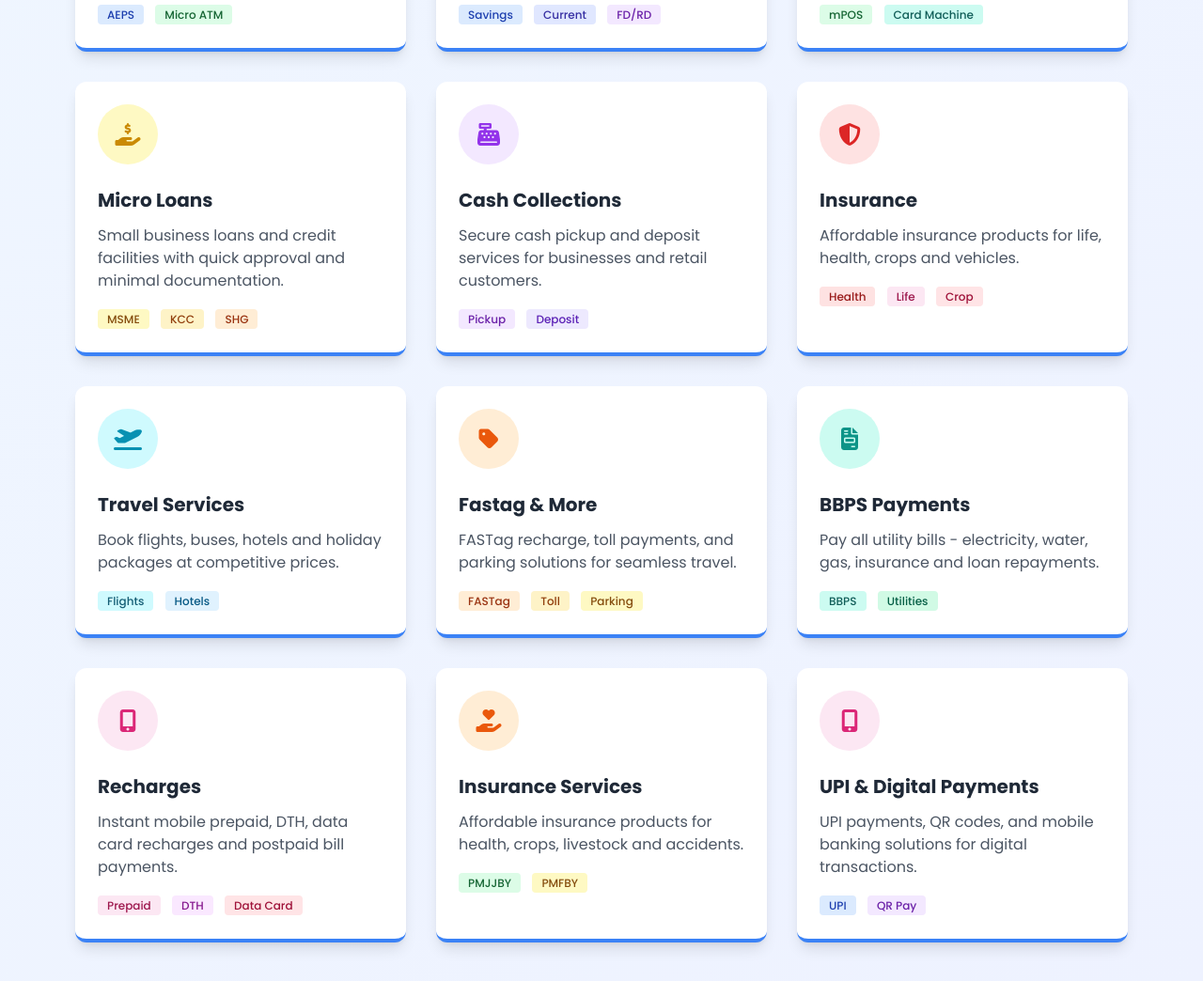
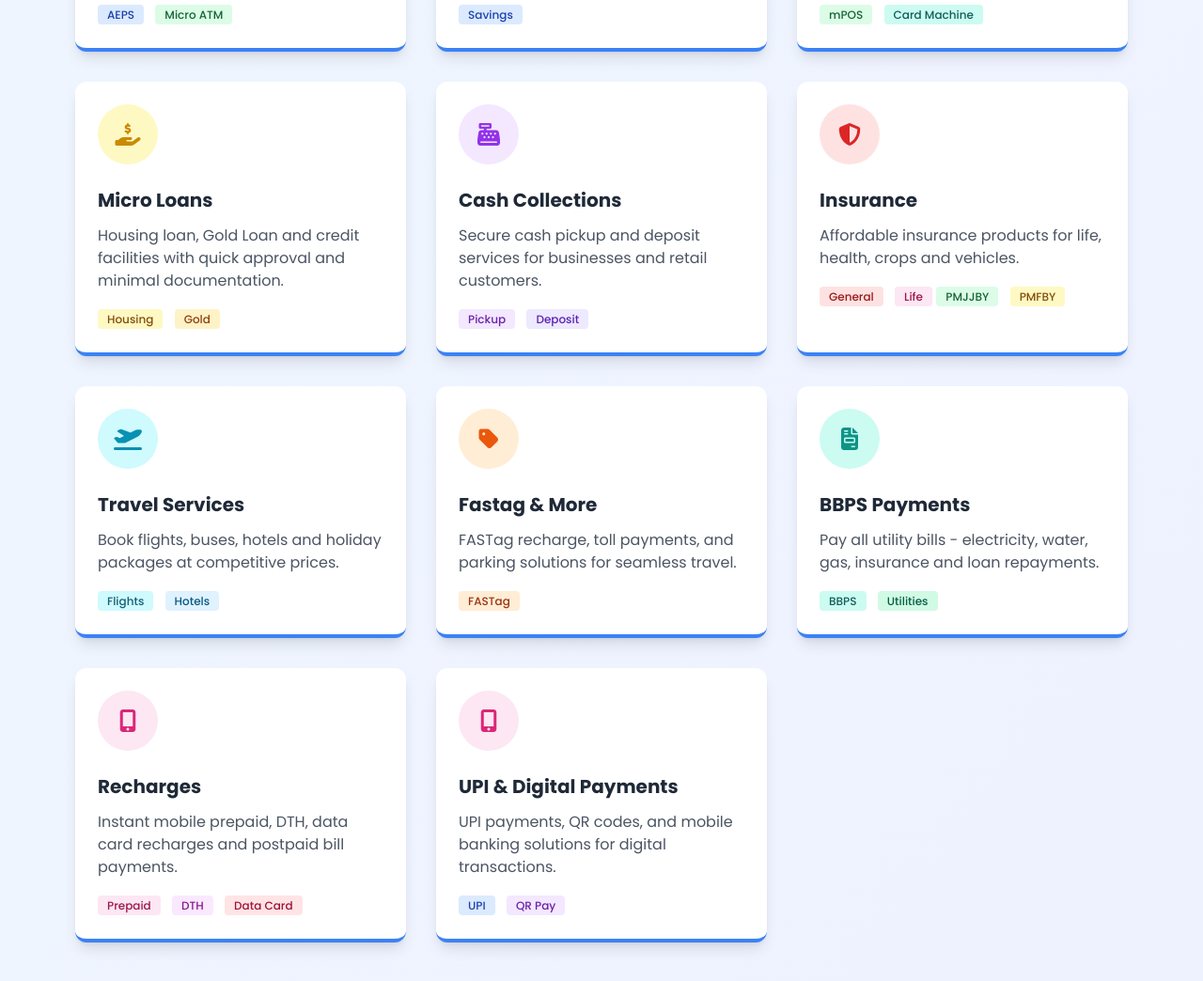
Before and after one commit to shashid3211/grampay, a plain HTML site: page index.html in a window 1280 px wide. Shown: the part 1753-2797 px from the top of the page at 94% size. Drawn offline with nearby package versions, Linux system fonts and the light colour scheme.

Commit message:
Changes in Services and remove Why

```diff
--- a/index.html
+++ b/index.html
@@ -57,9 +57,9 @@
 						<a href="#services" class="text-dark hover:text-primary font-medium"
 							>Services</a
 						>
-						<a href="#why" class="text-dark hover:text-primary font-medium"
+						<!-- <a href="#why" class="text-dark hover:text-primary font-medium"
 							>Why GramPay</a
-						>
+						> -->
 						<a
 							href="#advantages"
 							class="text-dark hover:text-primary font-medium"
@@ -100,11 +100,11 @@
 						class="block px-3 py-2 rounded-md text-base font-medium text-dark hover:bg-gray-100"
 						>Services</a
 					>
-					<a
+					<!-- <a
 						href="#why"
 						class="block px-3 py-2 rounded-md text-base font-medium text-dark hover:bg-gray-100"
 						>Why GramPay</a
-					>
+					> -->
 					<a
 						href="#advantages"
 						class="block px-3 py-2 rounded-md text-base font-medium text-dark hover:bg-gray-100"
@@ -417,14 +417,14 @@
 								class="bg-blue-100 text-blue-800 text-xs font-medium px-2.5 py-0.5 rounded"
 								>Savings</span
 							>
-							<span
+							<!-- <span
 								class="bg-indigo-100 text-indigo-800 text-xs font-medium px-2.5 py-0.5 rounded ml-2"
 								>Current</span
 							>
 							<span
 								class="bg-purple-100 text-purple-800 text-xs font-medium px-2.5 py-0.5 rounded ml-2"
 								>FD/RD</span
-							>
+							> -->
 						</div>
 					</div>
 
@@ -461,22 +461,22 @@
 						</div>
 						<h3 class="text-xl font-bold text-gray-800 mb-3">Micro Loans</h3>
 						<p class="text-gray-600 mb-4">
-							Small business loans and credit facilities with quick approval and
+							Housing loan, Gold Loan and credit facilities with quick approval and
 							minimal documentation.
 						</p>
 						<div class="mt-4">
 							<span
 								class="bg-yellow-100 text-yellow-800 text-xs font-medium px-2.5 py-0.5 rounded"
-								>MSME</span
+								>Housing</span
 							>
 							<span
 								class="bg-amber-100 text-amber-800 text-xs font-medium px-2.5 py-0.5 rounded ml-2"
-								>KCC</span
-							>
-							<span
+								>Gold</span
+							>
+							<!-- <span
 								class="bg-orange-100 text-orange-800 text-xs font-medium px-2.5 py-0.5 rounded ml-2"
 								>SHG</span
-							>
+							> -->
 						</div>
 					</div>
 
@@ -521,16 +521,24 @@
 						<div class="mt-4">
 							<span
 								class="bg-red-100 text-red-800 text-xs font-medium px-2.5 py-0.5 rounded"
-								>Health</span
+								>General</span
 							>
 							<span
 								class="bg-pink-100 text-pink-800 text-xs font-medium px-2.5 py-0.5 rounded ml-2"
 								>Life</span
 							>
 							<span
+								class="bg-green-100 text-green-800 text-xs font-medium px-2.5 py-0.5 rounded"
+								>PMJJBY</span
+							>
+							<span
+								class="bg-yellow-100 text-yellow-800 text-xs font-medium px-2.5 py-0.5 rounded ml-2"
+								>PMFBY</span
+							>
+							<!-- <span
 								class="bg-rose-100 text-rose-800 text-xs font-medium px-2.5 py-0.5 rounded ml-2"
 								>Crop</span
-							>
+							> -->
 						</div>
 					</div>
 
@@ -577,14 +585,14 @@
 								class="bg-orange-100 text-orange-800 text-xs font-medium px-2.5 py-0.5 rounded"
 								>FASTag</span
 							>
-							<span
+							<!-- <span
 								class="bg-amber-100 text-amber-800 text-xs font-medium px-2.5 py-0.5 rounded ml-2"
 								>Toll</span
 							>
 							<span
 								class="bg-yellow-100 text-yellow-800 text-xs font-medium px-2.5 py-0.5 rounded ml-2"
 								>Parking</span
-							>
+							> -->
 						</div>
 					</div>
 
@@ -640,7 +648,7 @@
 						</div>
 					</div>
 
-					<div class="partner-card bg-white rounded-xl p-6 shadow-lg">
+					<!-- <div class="partner-card bg-white rounded-xl p-6 shadow-lg">
 						<div
 							class="w-16 h-16 rounded-full bg-orange-100 flex items-center justify-center mb-6"
 						>
@@ -663,7 +671,7 @@
 								>PMFBY</span
 							>
 						</div>
-					</div>
+					</div> -->
 
 					<div class="partner-card bg-white rounded-xl p-6 shadow-lg">
 						<div
@@ -694,7 +702,7 @@
 		</section>
 
 		<!-- Why GramPay Section -->
-		<section id="why" class="py-16 bg-white">
+		<!-- <section id="why" class="py-16 bg-white">
 			<div class="max-w-7xl mx-auto px-4 sm:px-6 lg:px-8">
 				<div class="text-center mb-12">
 					<h1 class="text-4xl md:text-5xl font-bold text-gray-800 mb-4">
@@ -749,7 +757,7 @@
 					</div>
 				</div>
 			</div>
-		</section>
+		</section> -->
 
 		<!-- Advantages Section -->
 		<section id="advantages" class="py-16 bg-gray-50">
```
